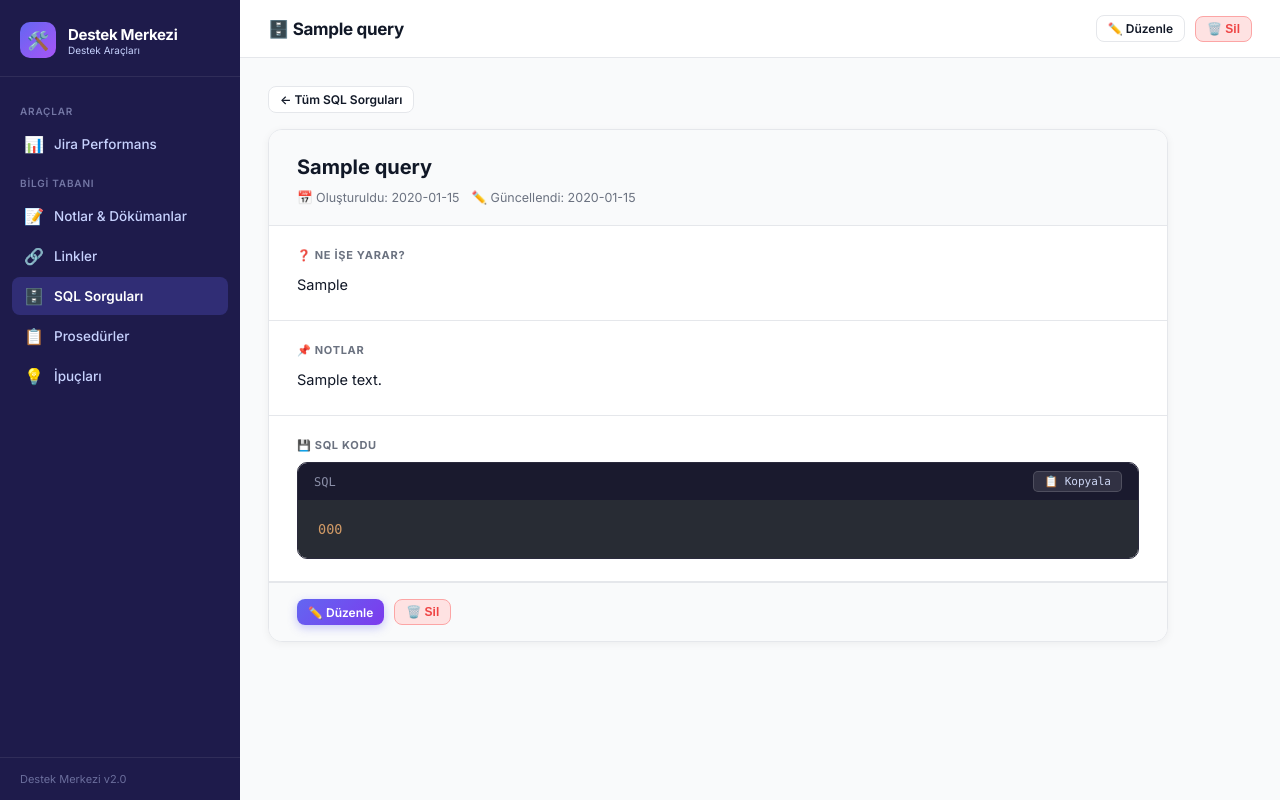
After one commit to kerimbiber/jira-support, a Flask app: page /sql-queries/1 in a window 1280 px wide. The commit adds this page. Run offline with Flask 3, Linux system fonts and the light colour scheme; tables that the repository leaves empty hold one stand-in row (values such as "Sample post"); some libraries are stand-ins or nearby versions.

Commit message:
Add SQL Queries page with syntax highlighting and CRUD operations
Co-authored-by: kerimbiber <26962397+kerimbiber@users.noreply.github.com>

```diff
--- a/app.py
+++ b/app.py
@@ -46,6 +46,17 @@ def init_db():
             url TEXT NOT NULL,
             description TEXT NOT NULL DEFAULT '',
             category TEXT NOT NULL DEFAULT 'Genel',
+            created_at TEXT NOT NULL,
+            updated_at TEXT NOT NULL
+        )
+    ''')
+    conn.execute('''
+        CREATE TABLE IF NOT EXISTS sql_queries (
+            id INTEGER PRIMARY KEY AUTOINCREMENT,
+            title TEXT NOT NULL,
+            purpose TEXT NOT NULL DEFAULT '',
+            notes TEXT NOT NULL DEFAULT '',
+            sql_code TEXT NOT NULL,
             created_at TEXT NOT NULL,
             updated_at TEXT NOT NULL
         )
@@ -439,5 +450,106 @@ def link_delete(link_id):
     return redirect(url_for('links_list'))
 
 
+@app.route('/sql-queries')
+def sql_queries_list():
+    search = request.args.get('q', '').strip()
+
+    conn = get_db()
+    params = []
+    where = "WHERE 1=1"
+    if search:
+        where += " AND (title LIKE ? OR purpose LIKE ? OR notes LIKE ? OR sql_code LIKE ?)"
+        params += [f'%{search}%', f'%{search}%', f'%{search}%', f'%{search}%']
+
+    total = conn.execute(f"SELECT COUNT(*) FROM sql_queries {where}", params).fetchone()[0]
+    queries = conn.execute(
+        f"SELECT * FROM sql_queries {where} ORDER BY updated_at DESC",
+        params
+    ).fetchall()
+    conn.close()
+
+    return render_template('sql_queries.html', queries=queries, search=search, total=total)
+
+
+@app.route('/sql-queries/new', methods=['GET', 'POST'])
+def sql_query_new():
+    if request.method == 'POST':
+        title = request.form.get('title', '').strip()
+        purpose = request.form.get('purpose', '').strip()
+        notes = request.form.get('notes', '').strip()
+        sql_code = request.form.get('sql_code', '').strip()
+        if not title or not sql_code:
+            flash('Başlık ve SQL kodu zorunludur.', 'error')
+            return render_template('sql_query_form.html', query=None,
+                                   title=title, purpose=purpose, notes=notes, sql_code=sql_code)
+        now = datetime.now().strftime('%Y-%m-%d %H:%M:%S')
+        conn = get_db()
+        conn.execute(
+            "INSERT INTO sql_queries (title, purpose, notes, sql_code, created_at, updated_at) VALUES (?, ?, ?, ?, ?, ?)",
+            (title, purpose, notes, sql_code, now, now)
+        )
+        conn.commit()
+        conn.close()
+        flash('SQL sorgusu başarıyla oluşturuldu.', 'success')
+        return redirect(url_for('sql_queries_list'))
+    return render_template('sql_query_form.html', query=None,
+                           title='', purpose='', notes='', sql_code='')
+
+
+@app.route('/sql-queries/<int:query_id>')
+def sql_query_detail(query_id):
+    conn = get_db()
+    query = conn.execute("SELECT * FROM sql_queries WHERE id = ?", (query_id,)).fetchone()
+    conn.close()
+    if query is None:
+        flash('SQL sorgusu bulunamadı.', 'error')
+        return redirect(url_for('sql_queries_list'))
+    return render_template('sql_query_detail.html', query=query)
+
+
+@app.route('/sql-queries/<int:query_id>/edit', methods=['GET', 'POST'])
+def sql_query_edit(query_id):
+    conn = get_db()
+    query = conn.execute("SELECT * FROM sql_queries WHERE id = ?", (query_id,)).fetchone()
+    conn.close()
+    if query is None:
+        flash('SQL sorgusu bulunamadı.', 'error')
+        return redirect(url_for('sql_queries_list'))
+
+    if request.method == 'POST':
+        title = request.form.get('title', '').strip()
+        purpose = request.form.get('purpose', '').strip()
+        notes = request.form.get('notes', '').strip()
+        sql_code = request.form.get('sql_code', '').strip()
+        if not title or not sql_code:
+            flash('Başlık ve SQL kodu zorunludur.', 'error')
+            return render_template('sql_query_form.html', query=query,
+                                   title=title, purpose=purpose, notes=notes, sql_code=sql_code)
+        now = datetime.now().strftime('%Y-%m-%d %H:%M:%S')
+        conn = get_db()
+        conn.execute(
+            "UPDATE sql_queries SET title=?, purpose=?, notes=?, sql_code=?, updated_at=? WHERE id=?",
+            (title, purpose, notes, sql_code, now, query_id)
+        )
+        conn.commit()
+        conn.close()
+        flash('SQL sorgusu başarıyla güncellendi.', 'success')
+        return redirect(url_for('sql_query_detail', query_id=query_id))
+
+    return render_template('sql_query_form.html', query=query,
+                           title=query['title'], purpose=query['purpose'],
+                           notes=query['notes'], sql_code=query['sql_code'])
+
+
+@app.route('/sql-queries/<int:query_id>/delete', methods=['POST'])
+def sql_query_delete(query_id):
+    conn = get_db()
+    conn.execute("DELETE FROM sql_queries WHERE id = ?", (query_id,))
+    conn.commit()
+    conn.close()
+    flash('SQL sorgusu silindi.', 'success')
+    return redirect(url_for('sql_queries_list'))
+
+
 if __name__ == '__main__':
     app.run(debug=True, host='0.0.0.0', port=int(os.environ.get('PORT', 5000)))
--- a/templates/base.html
+++ b/templates/base.html
@@ -366,6 +366,9 @@
             <a href="{{ url_for('links_list') }}" class="nav-link {% if request.endpoint in ['links_list','link_new','link_edit'] %}active{% endif %}">
                 <span class="nav-icon">🔗</span> Linkler
             </a>
+            <a href="{{ url_for('sql_queries_list') }}" class="nav-link {% if request.endpoint in ['sql_queries_list','sql_query_new','sql_query_edit','sql_query_detail'] %}active{% endif %}">
+                <span class="nav-icon">🗄️</span> SQL Sorguları
+            </a>
             <a href="{{ url_for('notes_list', category='Prosedür') }}" class="nav-link">
                 <span class="nav-icon">📋</span> Prosedürler
             </a>
--- /dev/null
+++ b/templates/sql_query_detail.html
@@ -0,0 +1,195 @@
+{% extends "base.html" %}
+
+{% block title %}{{ query['title'] }} – Destek Merkezi{% endblock %}
+{% block page_title %}🗄️ {{ query['title'] }}{% endblock %}
+
+{% block topbar_actions %}
+    <a href="{{ url_for('sql_query_edit', query_id=query['id']) }}" class="btn btn-secondary btn-sm">✏️ Düzenle</a>
+    <form method="post" action="{{ url_for('sql_query_delete', query_id=query['id']) }}"
+          onsubmit="return confirm('Bu SQL sorgusunu silmek istediğinizden emin misiniz?');"
+          style="display:inline;">
+        <button type="submit" class="btn btn-danger btn-sm">🗑️ Sil</button>
+    </form>
+{% endblock %}
+
+{% block extra_styles %}
+<link rel="stylesheet" href="https://cdnjs.cloudflare.com/ajax/libs/highlight.js/11.9.0/styles/atom-one-dark.min.css">
+<style>
+    .detail-card {
+        max-width: 900px;
+        background: var(--white);
+        border: 1px solid var(--border);
+        border-radius: 14px;
+        overflow: hidden;
+        box-shadow: 0 2px 8px rgba(0,0,0,0.05);
+    }
+
+    .detail-header {
+        padding: 24px 28px 20px;
+        border-bottom: 1px solid var(--border);
+        background: var(--bg-subtle);
+    }
+
+    .detail-meta {
+        display: flex;
+        align-items: center;
+        gap: 12px;
+        flex-wrap: wrap;
+        margin-top: 10px;
+        font-size: 12.5px;
+        color: var(--text-secondary);
+    }
+
+    .detail-section {
+        padding: 22px 28px;
+        border-bottom: 1px solid var(--border);
+    }
+
+    .detail-section:last-of-type {
+        border-bottom: none;
+    }
+
+    .section-label {
+        font-size: 11px;
+        font-weight: 700;
+        text-transform: uppercase;
+        letter-spacing: 0.7px;
+        color: var(--text-secondary);
+        margin-bottom: 10px;
+        display: flex;
+        align-items: center;
+        gap: 6px;
+    }
+
+    .section-text {
+        font-size: 14.5px;
+        line-height: 1.8;
+        color: var(--text-primary);
+        white-space: pre-wrap;
+        word-wrap: break-word;
+    }
+
+    .sql-block-wrapper {
+        position: relative;
+        border-radius: 10px;
+        overflow: hidden;
+        border: 1px solid #2a2a3d;
+    }
+
+    .sql-block-header {
+        display: flex;
+        align-items: center;
+        justify-content: space-between;
+        background: #1a1a2e;
+        padding: 8px 16px;
+        font-size: 12px;
+        color: #8b8fa8;
+        font-family: 'Consolas', 'Monaco', monospace;
+    }
+
+    .copy-btn {
+        background: rgba(255,255,255,0.1);
+        border: 1px solid rgba(255,255,255,0.15);
+        color: #cdd6f4;
+        padding: 3px 10px;
+        border-radius: 5px;
+        font-size: 11px;
+        cursor: pointer;
+        transition: background 0.2s;
+        font-family: inherit;
+    }
+    .copy-btn:hover { background: rgba(255,255,255,0.2); }
+    .copy-btn.copied { background: rgba(16,185,129,0.25); border-color: #10b981; color: #10b981; }
+
+    .sql-block-wrapper pre {
+        margin: 0;
+        border-radius: 0;
+    }
+
+    .sql-block-wrapper pre code.hljs {
+        padding: 18px 20px;
+        font-size: 13.5px;
+        line-height: 1.65;
+        max-height: 500px;
+        overflow-y: auto;
+    }
+
+    .detail-actions-bottom {
+        padding: 16px 28px;
+        border-top: 1px solid var(--border);
+        display: flex;
+        gap: 10px;
+        background: var(--bg-subtle);
+    }
+</style>
+{% endblock %}
+
+{% block content %}
+<a href="{{ url_for('sql_queries_list') }}" class="btn btn-secondary btn-sm mb-2"
+   style="display:inline-flex;">← Tüm SQL Sorguları</a>
+
+<div class="detail-card">
+    <div class="detail-header">
+        <h2 style="font-size:20px;font-weight:700;color:var(--text-primary);line-height:1.3;">
+            {{ query['title'] }}
+        </h2>
+        <div class="detail-meta">
+            <span>📅 Oluşturuldu: {{ query['created_at'][:16] }}</span>
+            <span>✏️ Güncellendi: {{ query['updated_at'][:16] }}</span>
+        </div>
+    </div>
+
+    {% if query['purpose'] %}
+    <div class="detail-section">
+        <div class="section-label">❓ Ne İşe Yarar?</div>
+        <div class="section-text">{{ query['purpose'] }}</div>
+    </div>
+    {% endif %}
+
+    {% if query['notes'] %}
+    <div class="detail-section">
+        <div class="section-label">📌 Notlar</div>
+        <div class="section-text">{{ query['notes'] }}</div>
+    </div>
+    {% endif %}
+
+    <div class="detail-section">
+        <div class="section-label">💾 SQL Kodu</div>
+        <div class="sql-block-wrapper">
+            <div class="sql-block-header">
+                <span>SQL</span>
+                <button class="copy-btn" id="copyBtn" onclick="copySQL()">📋 Kopyala</button>
+            </div>
+            <pre><code class="language-sql" id="sqlCode">{{ query['sql_code'] }}</code></pre>
+        </div>
+    </div>
+
+    <div class="detail-actions-bottom">
+        <a href="{{ url_for('sql_query_edit', query_id=query['id']) }}" class="btn btn-primary btn-sm">✏️ Düzenle</a>
+        <form method="post" action="{{ url_for('sql_query_delete', query_id=query['id']) }}"
+              onsubmit="return confirm('Bu SQL sorgusunu silmek istediğinizden emin misiniz?');">
+            <button type="submit" class="btn btn-danger btn-sm">🗑️ Sil</button>
+        </form>
+    </div>
+</div>
+{% endblock %}
+
+{% block extra_scripts %}
+<script src="https://cdnjs.cloudflare.com/ajax/libs/highlight.js/11.9.0/highlight.min.js"></script>
+<script>
+    hljs.highlightAll();
+
+    function copySQL() {
+        const code = document.getElementById('sqlCode').innerText;
+        navigator.clipboard.writeText(code).then(() => {
+            const btn = document.getElementById('copyBtn');
+            btn.textContent = '✅ Kopyalandı!';
+            btn.classList.add('copied');
+            setTimeout(() => {
+                btn.textContent = '📋 Kopyala';
+                btn.classList.remove('copied');
+            }, 2000);
+        });
+    }
+</script>
+{% endblock %}
```
Also changed, not shown: templates/sql_queries.html (added, +173 -0 lines), templates/sql_query_form.html (added, +131 -0 lines).
